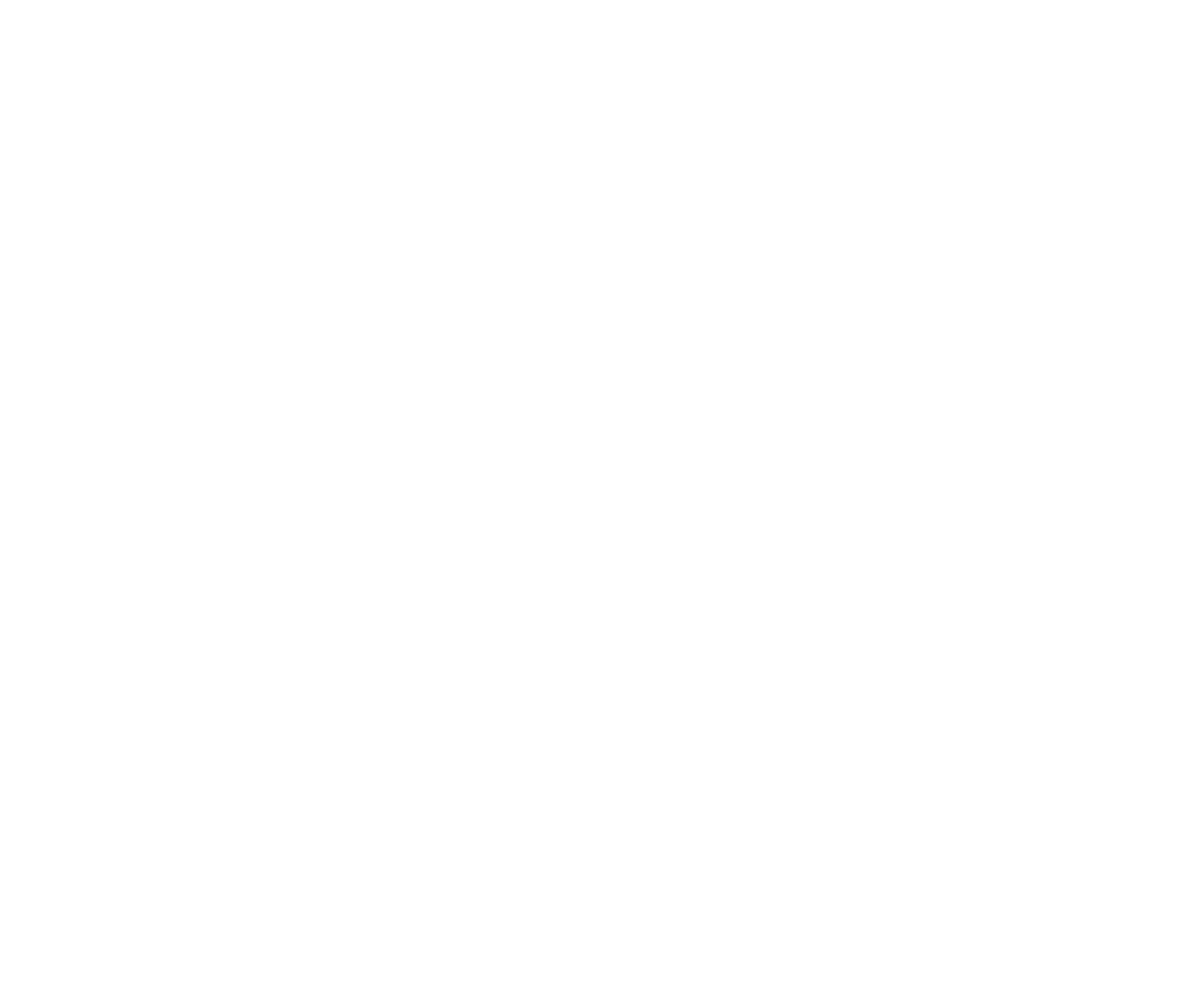
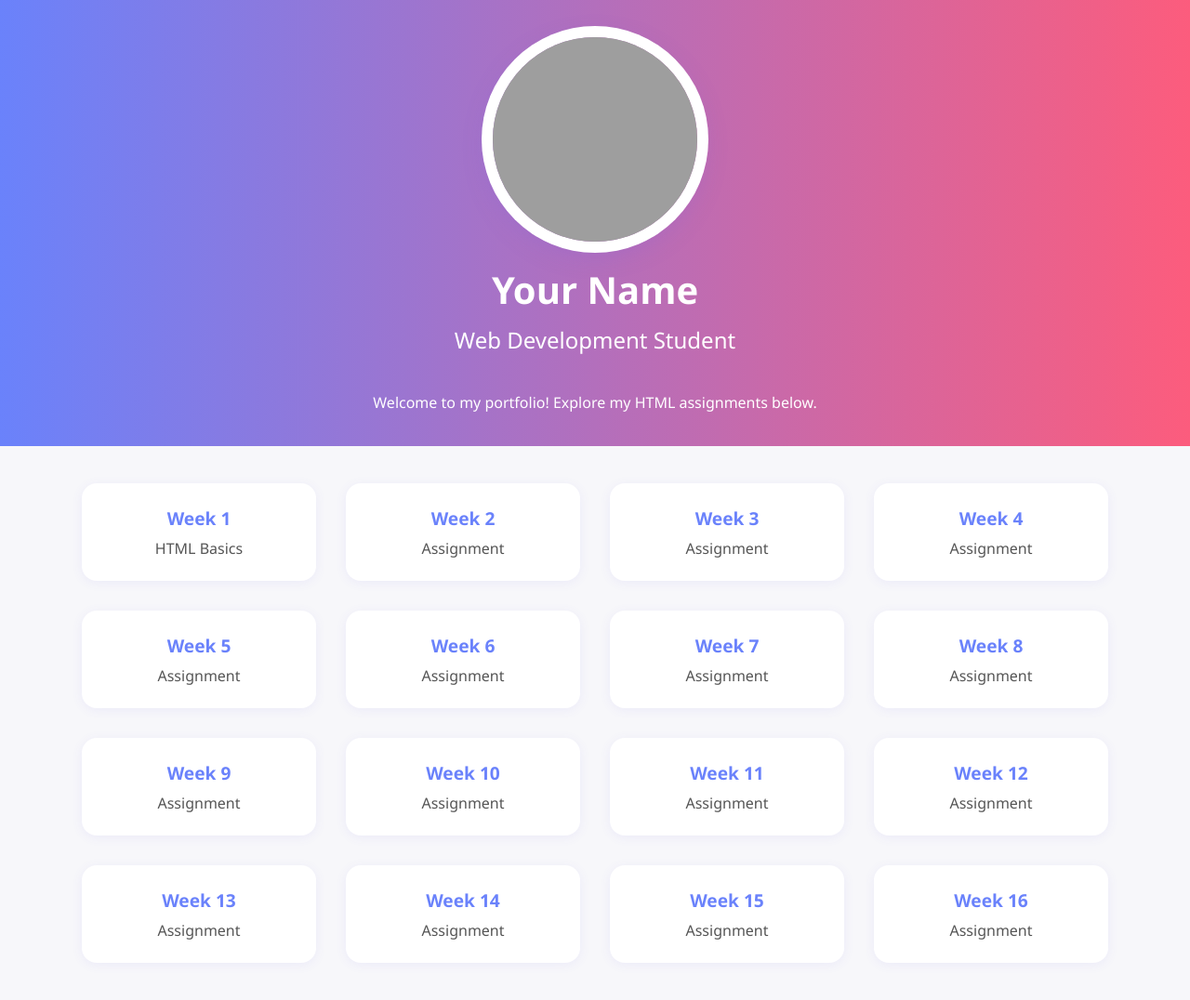
Before and after one commit to alynal0831/alynal0831.github.io, a plain HTML site: page index.html in a window 1280 px wide. Shown: the whole page at 93% size. Before the commit the page ends 800 px from the top, so only its background shows below. Drawn offline with Linux system fonts and the light colour scheme; grey boxes are pictures that could not be loaded.

Commit message:
had AI make a startup file for me

```diff
--- /dev/null
+++ b/css/style.css
@@ -0,0 +1,92 @@
+body {
+    margin: 0;
+    font-family: 'Segoe UI', Arial, sans-serif;
+    background: #f7f7fa;
+    color: #222;
+}
+
+.header {
+    display: flex;
+    flex-direction: column;
+    align-items: center;
+    justify-content: center;
+    padding: 40px 0 20px 0;
+    background: linear-gradient(90deg, #6a82fb 0%, #fc5c7d 100%);
+    color: #fff;
+}
+
+.profile-img {
+    width: 220px;
+    height: 220px;
+    border-radius: 50%;
+    object-fit: cover;
+    box-shadow: 0 0 0 12px #fff, 0 8px 32px 0 rgba(108, 92, 231, 0.3), 0 1.5px 8px 0 rgba(252, 92, 125, 0.2);
+    margin-bottom: 24px;
+    transition: box-shadow 0.3s;
+}
+.profile-img:hover {
+    box-shadow: 0 0 0 16px #fc5c7d, 0 12px 40px 0 rgba(108, 92, 231, 0.4);
+}
+
+h1 {
+    font-size: 2.5rem;
+    margin: 0 0 10px 0;
+}
+
+h2 {
+    font-size: 1.5rem;
+    margin: 0 0 24px 0;
+    font-weight: 400;
+}
+
+.assignments {
+    display: flex;
+    flex-wrap: wrap;
+    justify-content: center;
+    gap: 32px;
+    padding: 40px 0;
+}
+.assignment-card {
+    background: #fff;
+    border-radius: 16px;
+    box-shadow: 0 2px 12px rgba(108, 92, 231, 0.08);
+    width: 220px;
+    text-align: center;
+    padding: 24px 16px;
+    transition: box-shadow 0.2s, transform 0.2s;
+    text-decoration: none;
+    color: #222;
+}
+.assignment-card:hover {
+    box-shadow: 0 4px 24px rgba(252, 92, 125, 0.18);
+    transform: translateY(-4px) scale(1.03);
+    color: #6a82fb;
+}
+.assignment-card h3 {
+    margin: 0 0 8px 0;
+    font-size: 1.2rem;
+    color: #6a82fb;
+}
+.assignment-card p {
+    margin: 0;
+    font-size: 1rem;
+    color: #555;
+}
+
+@media (max-width: 700px) {
+    .assignments {
+        flex-direction: column;
+        align-items: center;
+        gap: 20px;
+    }
+    .assignment-card {
+        width: 90vw;
+        max-width: 320px;
+    }
+    .header {
+        padding: 24px 0 12px 0;
+    }
+    h1 {
+        font-size: 2rem;
+    }
+}
--- a/index.html
+++ b/index.html
@@ -0,0 +1,83 @@
+<!DOCTYPE html>
+<html lang="en">
+<head>
+    <meta charset="UTF-8">
+    <meta name="viewport" content="width=device-width, initial-scale=1.0">
+    <title>My Modern Portfolio</title>
+    <link rel="stylesheet" href="css/style.css">
+</head>
+<body>
+    <div class="header">
+        <img src="https://images.unsplash.com/photo-1506744038136-46273834b3fb?auto=format&fit=facearea&w=400&h=400&facepad=3" alt="Profile" class="profile-img">
+        <h1>Your Name</h1>
+        <h2>Web Development Student</h2>
+        <p>Welcome to my portfolio! Explore my HTML assignments below.</p>
+    </div>
+    <section class="assignments">
+        <a href="assignment/week1/index.html" class="assignment-card">
+            <h3>Week 1</h3>
+            <p>HTML Basics</p>
+        </a>
+        <a href="assignment/week2/index.html" class="assignment-card">
+            <h3>Week 2</h3>
+            <p>Assignment</p>
+        </a>
+        <a href="assignment/week3/index.html" class="assignment-card">
+            <h3>Week 3</h3>
+            <p>Assignment</p>
+        </a>
+        <a href="assignment/week4/index.html" class="assignment-card">
+            <h3>Week 4</h3>
+            <p>Assignment</p>
+        </a>
+        <a href="assignment/week5/index.html" class="assignment-card">
+            <h3>Week 5</h3>
+            <p>Assignment</p>
+        </a>
+        <a href="assignment/week6/index.html" class="assignment-card">
+            <h3>Week 6</h3>
+            <p>Assignment</p>
+        </a>
+        <a href="assignment/week7/index.html" class="assignment-card">
+            <h3>Week 7</h3>
+            <p>Assignment</p>
+        </a>
+        <a href="assignment/week8/index.html" class="assignment-card">
+            <h3>Week 8</h3>
+            <p>Assignment</p>
+        </a>
+        <a href="assignment/week9/index.html" class="assignment-card">
+            <h3>Week 9</h3>
+            <p>Assignment</p>
+        </a>
+        <a href="assignment/week10/index.html" class="assignment-card">
+            <h3>Week 10</h3>
+            <p>Assignment</p>
+        </a>
+        <a href="assignment/week11/index.html" class="assignment-card">
+            <h3>Week 11</h3>
+            <p>Assignment</p>
+        </a>
+        <a href="assignment/week12/index.html" class="assignment-card">
+            <h3>Week 12</h3>
+            <p>Assignment</p>
+        </a>
+        <a href="assignment/week13/index.html" class="assignment-card">
+            <h3>Week 13</h3>
+            <p>Assignment</p>
+        </a>
+        <a href="assignment/week14/index.html" class="assignment-card">
+            <h3>Week 14</h3>
+            <p>Assignment</p>
+        </a>
+        <a href="assignment/week15/index.html" class="assignment-card">
+            <h3>Week 15</h3>
+            <p>Assignment</p>
+        </a>
+        <a href="assignment/week16/index.html" class="assignment-card">
+            <h3>Week 16</h3>
+            <p>Assignment</p>
+        </a>
+    </section>
+</body>
+</html>
```
Also changed, not shown: assignment/week1/index.html (+12 -0 lines), assignment/week10/index.html (+12 -0 lines), assignment/week11/index.html (+12 -0 lines), assignment/week13/index.html (added, +12 -0 lines), assignment/week14/index.html (added, +12 -0 lines), assignment/week15/index.html (added, +12 -0 lines), assignment/week16/index.html (added, +12 -0 lines), assignment/week2/index.html (+12 -0 lines), assignment/week3/index.html (+12 -0 lines), assignment/week4/index.html (+12 -0 lines), assignment/week5/index.html (+12 -0 lines), assignment/week6/index.html (+12 -0 lines), assignment/week7/index.html (+12 -0 lines), assignment/week8/index.html (+12 -0 lines), 2 more files.
